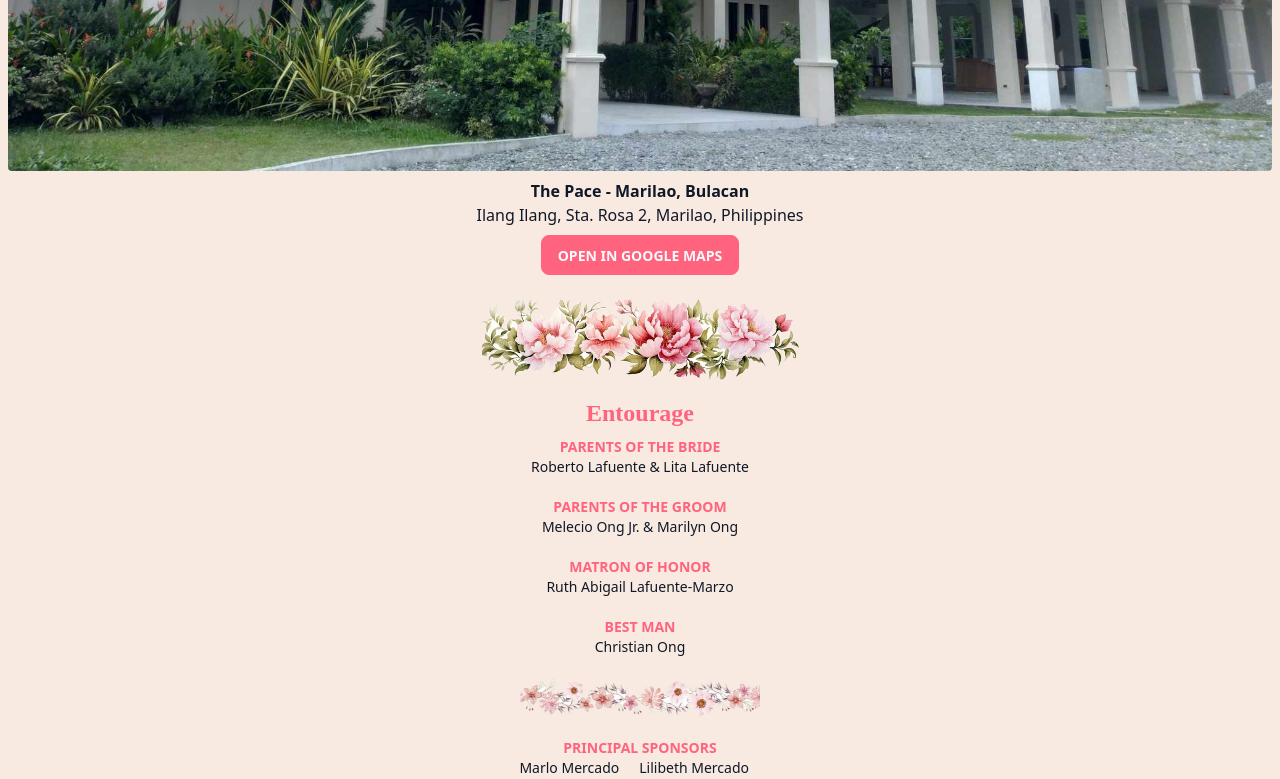
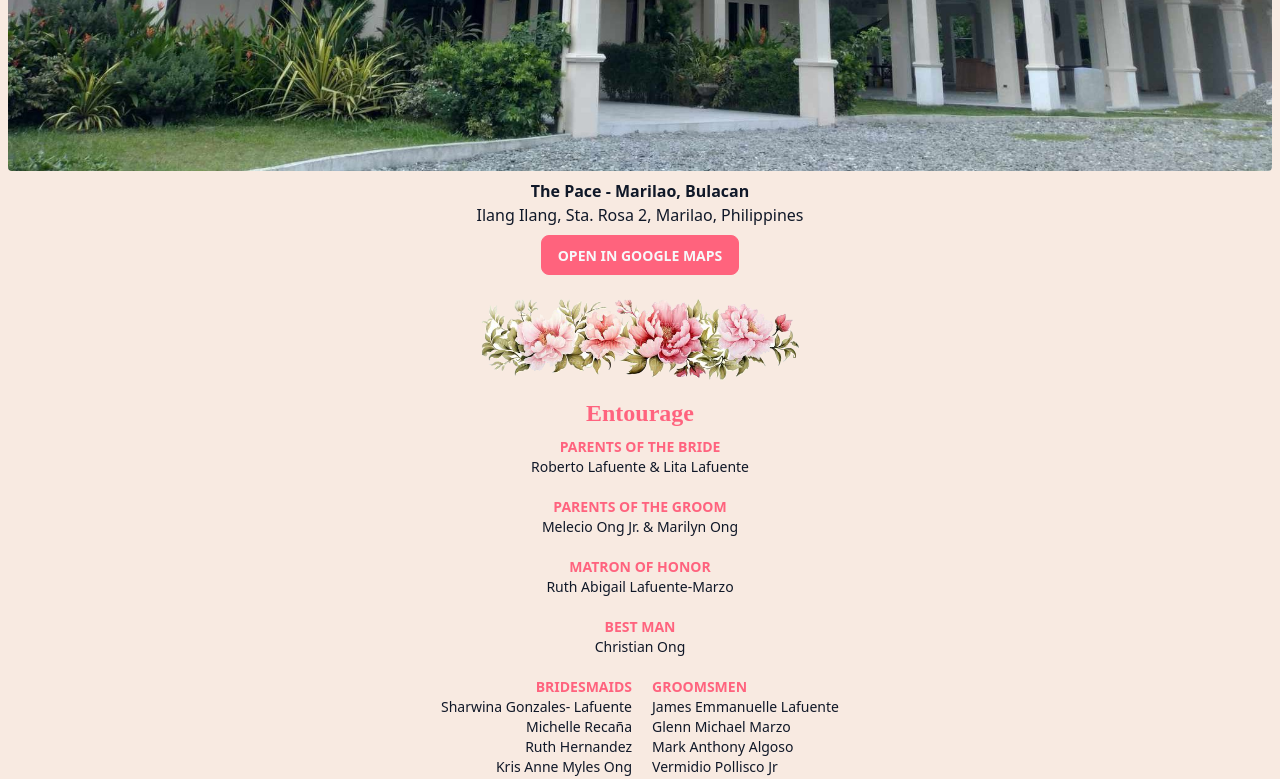
Before and after one commit to buwwr/naomark-wedding-invitation, a React (Vite) app: page / in a window 1280 px wide. Shown: the part 3489-4268 px from the top of the page. Built offline with nearby package versions, Linux system fonts and the light colour scheme; a web font is replaced by a local one.

Commit message:
Version 2.1

```diff
--- a/src/components/section/Details.jsx
+++ b/src/components/section/Details.jsx
@@ -19,7 +19,7 @@ export default function Details() {
             <div className="font-sans text-gray-900 flex flex-col text-center text-sm gap-2">
                 <h4 className="font-oranienbaum text-rose-400 font-bold text-2xl">Dress Code</h4>
                 <p>
-                    Gentlemen: Suite and Tie / Long Sleeve and Slacks
+                    Gentlemen: Suit and Tie / Long Sleeve and Slacks
                     <span className="block">Ladies: Long Gown/ Dress</span>
                 </p>
                 <div className="flex justify-center gap-4">
@@ -156,6 +156,30 @@ export default function Details() {
                         <span>Christian Ong</span>
                     </li>
 
+                    <li >
+                        <div className="flex justify-center gap-5">
+                            <div className="flex flex-col items-end">
+                                <span className="font-bold uppercase text-rose-400">Bridesmaids</span>
+                                <span>Sharwina Gonzales- Lafuente</span>
+                                <span>Michelle Recaña</span>
+                                <span>Ruth Hernandez</span>
+                                <span>Kris Anne Myles Ong</span>
+                                <span>Princess Ong</span>
+                                <span>Juliana Marie Buco</span>
+                            </div>
+                            <div className="flex flex-col items-start">
+                                <span className="font-bold uppercase text-rose-400">Groomsmen</span>
+                                <span>James Emmanuelle Lafuente</span>
+                                <span>Glenn Michael Marzo</span>
+                                <span>Mark Anthony Algoso</span>
+                                <span>Vermidio Pollisco Jr</span>
+                                <span>Ishmael Shem Lafuente </span>
+                                <span>Christian Dave Buco</span>
+                            </div>
+
+                        </div>
+                    </li>
+
                     <img src={flowerDivider3} className="w-60 self-center"/>
 
                     <li >
@@ -235,13 +259,18 @@ export default function Details() {
                     </li>
                     <li className="flex flex-col">
                         <span className="font-bold uppercase text-rose-400">Candle</span>
-                        <span>Vermidio Pollisco</span>
+                        <span>Vermidio Pollisco Jr</span>
                         <span>Glennis Lacson Galvez</span>
                     </li>
                     <li className="flex flex-col">
                         <span className="font-bold uppercase text-rose-400">Cord</span>
-                        <span>Ishmael Shem Lafuente </span>
+                        <span>Ishmael Shem Lafuente</span>
                         <span>Ayissa Estanda Ferreras</span>
+                    </li>
+                    <li className="flex flex-col">
+                        <span className="font-bold uppercase text-rose-400">Wine Toasting</span>
+                        <span>James Emmanuelle Lafuente </span>
+                        <span>Sharwina Gonzales-Lafuente</span>
                     </li>
                 </ul>
             </div>
```
